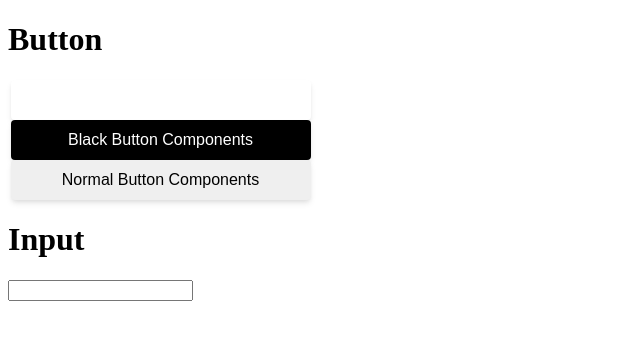
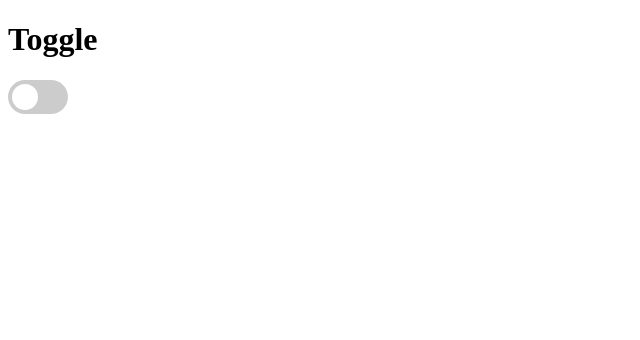
Before and after one commit to kykim818/react-redux-typescript, a React (Create React App) app in the folder redux-typescript/: page / in a window 1280 px wide. Shown: the top 340 px of the page, without its empty margins (0-640 px from the left). Built offline with nearby package versions, Linux system fonts and the light colour scheme.

Commit message:
toggle button element 추가

```diff
--- a/redux-typescript/src/App.tsx
+++ b/redux-typescript/src/App.tsx
@@ -1,6 +1,8 @@
 import React from "react";
 import styled from "styled-components";
+// eslint-disable-next-line
 import { BlackButton, Button, WhiteButton } from "./components/atoms/Button";
+import Switch from "./components/atoms/Switch";
 // import './App.css'
 
 function App() {
@@ -9,14 +11,16 @@ function App() {
   };
   return (
     <div className="App">
-      <h1>Button</h1>
+      {/* <h1>Button</h1>
       <ButtonGroups>
         <WhiteButton onClick={clickEvent}></WhiteButton>
         <BlackButton onClick={clickEvent}>Black Button Components</BlackButton>
         <Button onClick={clickEvent}>Normal Button Components</Button>
       </ButtonGroups>
       <h1>Input</h1>
-      <input />
+      <input /> */}
+      <h1>Toggle</h1>
+      <Switch state={false} />
     </div>
   );
 }
--- /dev/null
+++ b/redux-typescript/src/components/atoms/Switch/Swtich.tsx
@@ -0,0 +1,89 @@
+import { useEffect, useState } from "react";
+import styled from "styled-components";
+
+export const Switch = (props: {
+  state: boolean;
+  disable?: boolean;
+  changeEvent?: any;
+}) => {
+  const [switchState, setSwitchState] = useState<boolean>(props.state);
+  const onChangeEvent = () => {
+    setSwitchState((prevState) => !prevState);
+    props.changeEvent?.();
+  };
+  useEffect(() => {
+    console.log(switchState);
+  }, [switchState]);
+
+  return (
+    <SwitchFrom>
+      <input
+        className="input"
+        type="checkbox"
+        checked={switchState}
+        disabled={props.disable}
+        onChange={() => onChangeEvent()}
+      />
+      <span className="slider round" />
+    </SwitchFrom>
+  );
+};
+
+const SwitchFrom = styled.label`
+  position: relative;
+  display: inline-block;
+  width: 60px;
+  height: 34px;
+
+  .input {
+    opacity: 0;
+    width: 0;
+    height: 0;
+  }
+
+  input:checked + .slider {
+    background-color: #d34646;
+  }
+
+  input:focus + .slider {
+    box-shadow: 0 0 1px #d34646;
+  }
+
+  input:checked + .slider:before {
+    -webkit-transform: translateX(26px);
+    -ms-transform: translateX(26px);
+    transform: translateX(26px);
+  }
+
+  .slider {
+    position: absolute;
+    cursor: pointer;
+    top: 0;
+    left: 0;
+    right: 0;
+    bottom: 0;
+    background-color: #ccc;
+    -webkit-transition: 0.4s;
+    transition: 0.4s;
+  }
+
+  .slider:before {
+    position: absolute;
+    content: "";
+    height: 26px;
+    width: 26px;
+    left: 4px;
+    bottom: 4px;
+    background-color: white;
+    -webkit-transition: 0.4s;
+    transition: 0.4s;
+  }
+
+  .slider.round {
+    border-radius: 34px;
+  }
+
+  .slider.round:before {
+    border-radius: 50%;
+  }
+`;
--- /dev/null
+++ b/redux-typescript/src/components/atoms/Switch/index.ts
@@ -0,0 +1,3 @@
+import { Switch } from "./Swtich";
+
+export default Switch;
```
